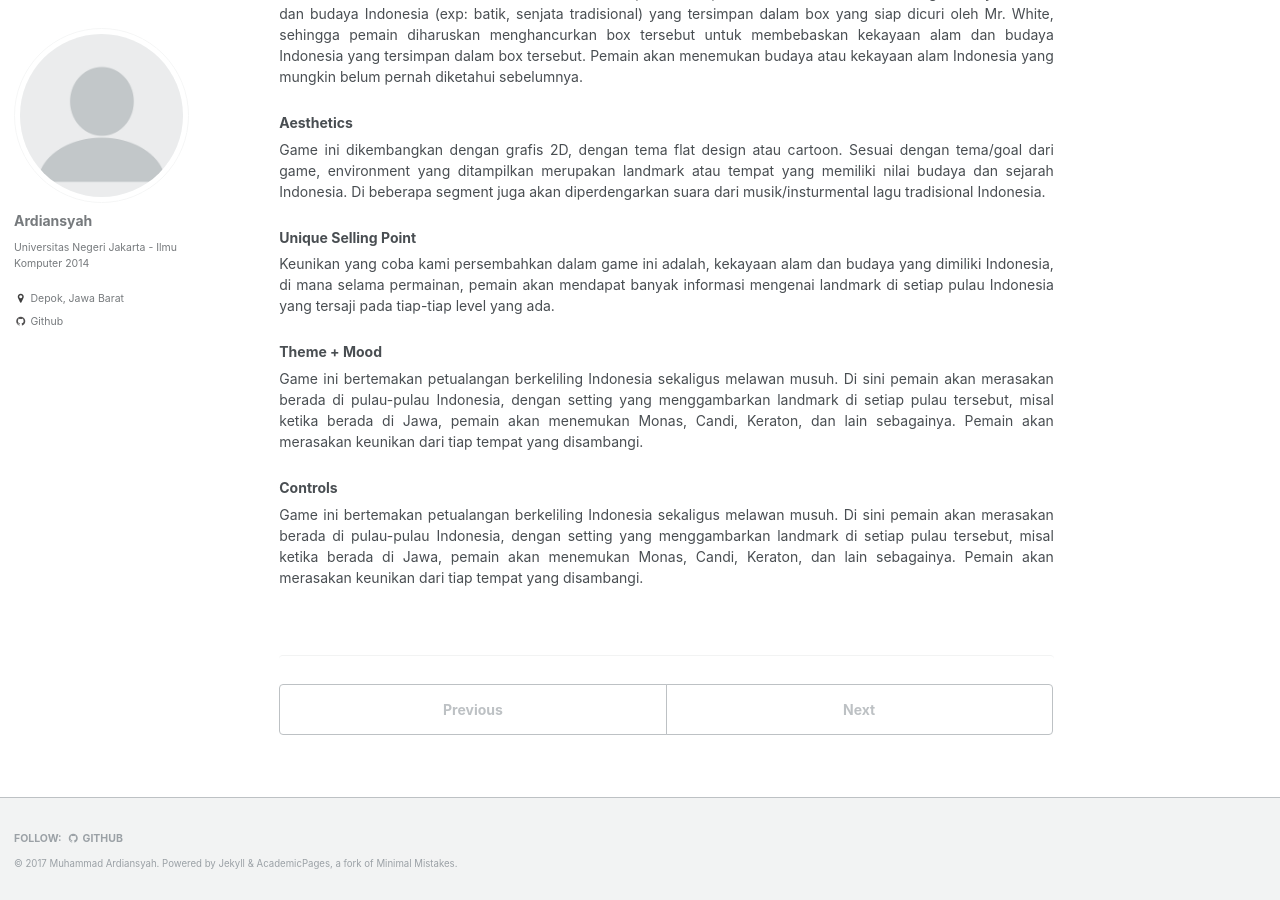
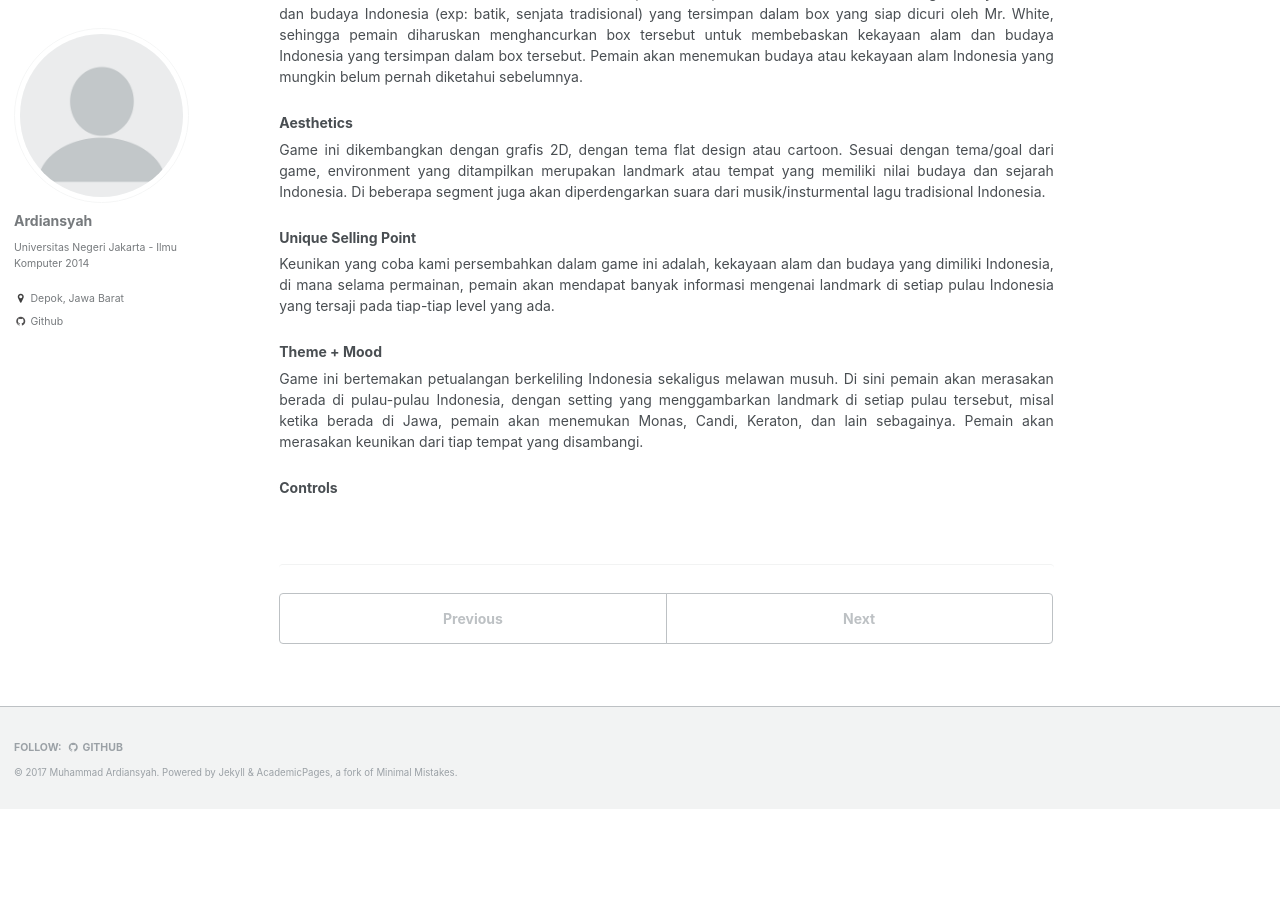
Before and after one commit to ardiansyah97/ardiansyah97.github.io, a Jekyll site: the page built from _blog/one-page-design.md, in a window 1280 px wide and 900 px high, scrolled down 924 px. Built offline with Jekyll 4.4.1, drawn with Linux system fonts in a browser that asks for light colours; after the commit the page ends 1733 px from its top, so only the background shows below that.

Commit message:
Update one-page-design.md

```diff
--- a/_blog/one-page-design.md
+++ b/_blog/one-page-design.md
@@ -46,6 +46,5 @@ collection: blog
 
 <h3>Controls</h3>
 	<p align="justify">
-	Game ini bertemakan petualangan berkeliling Indonesia sekaligus melawan musuh. Di sini pemain akan merasakan berada di pulau-pulau Indonesia, dengan setting yang menggambarkan landmark di setiap pulau tersebut, misal ketika berada di Jawa, pemain akan menemukan Monas, Candi, Keraton, dan lain sebagainya. Pemain akan merasakan keunikan dari tiap tempat yang disambangi.
 	</p>
 </div>
```
